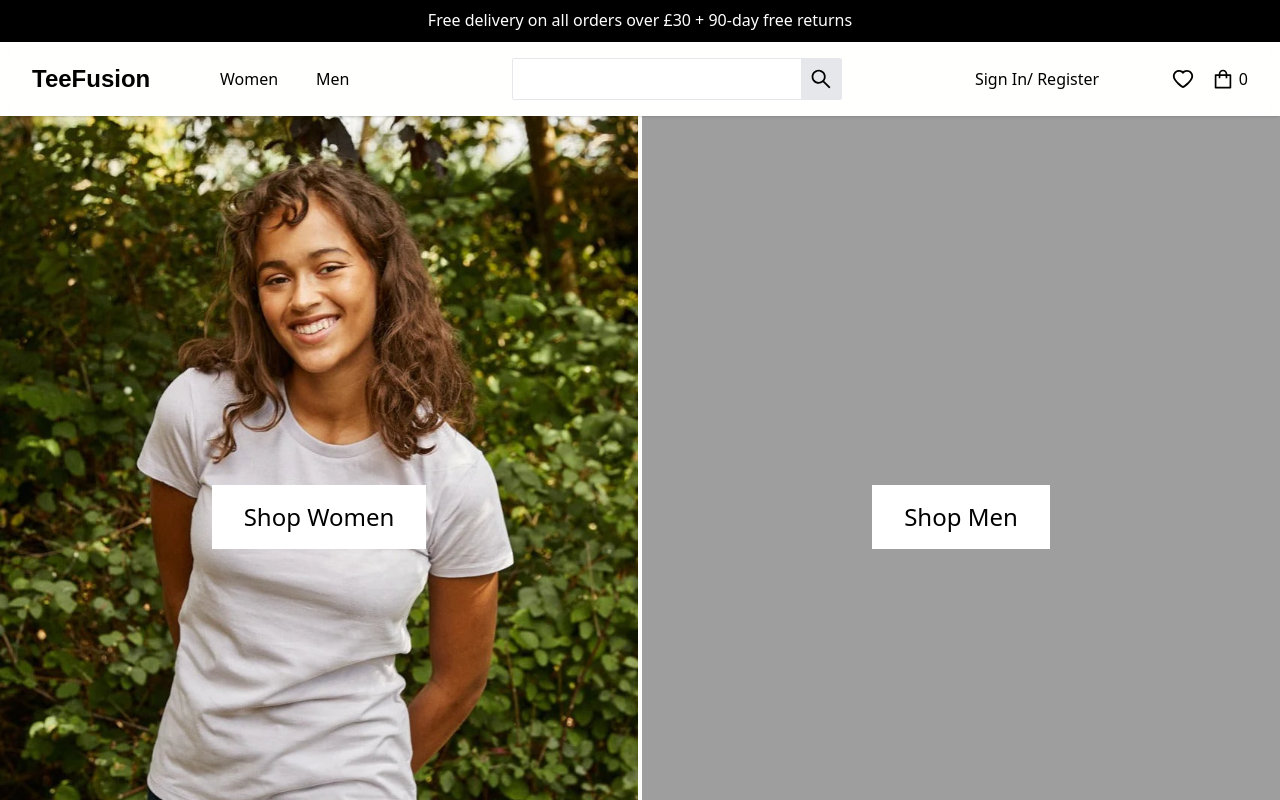
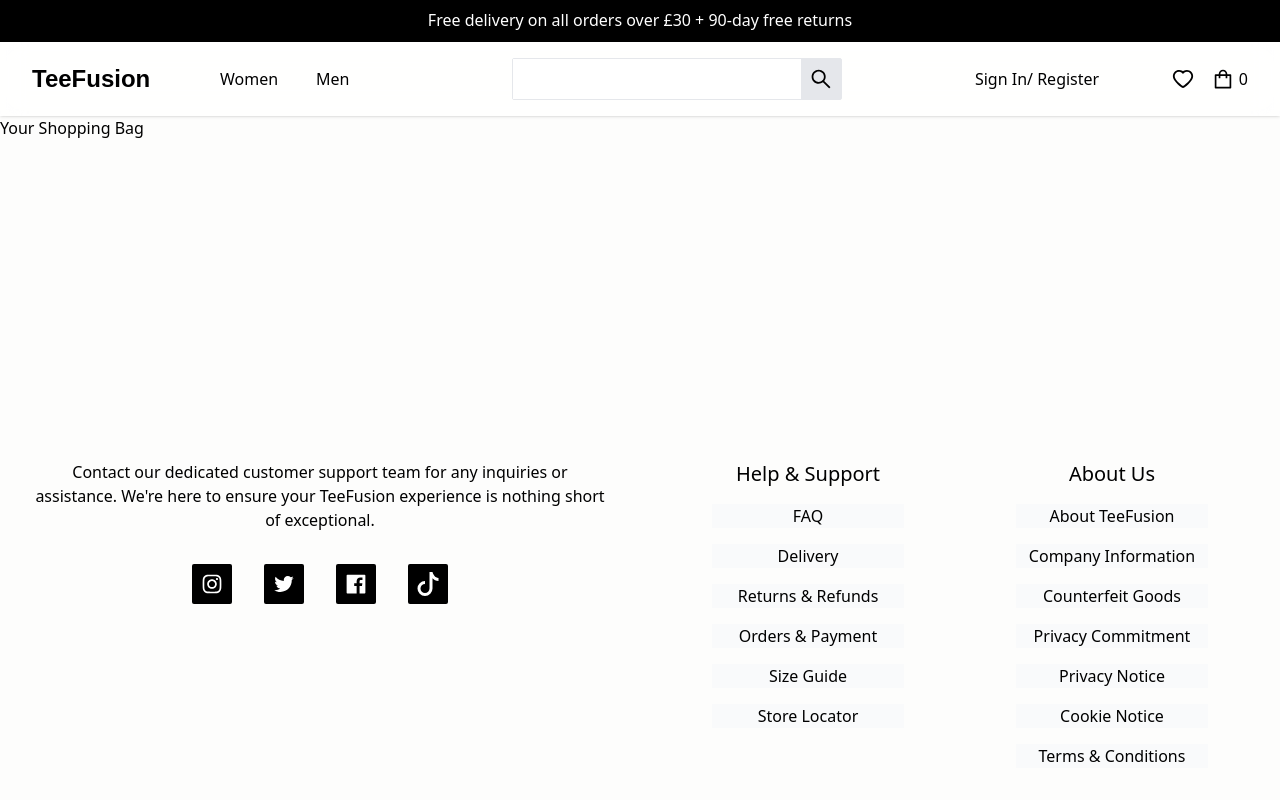
Before and after one commit to OscarSoanes/shopping-cart, a React (Create React App) app: page /#/basket in a window 1280 px wide. Before the commit this address led to /. Shown: the top 800 px of the page. Built offline with nearby package versions, Linux system fonts and the light colour scheme.

Commit message:
Basic displaying basket products

```diff
--- a/src/App.tsx
+++ b/src/App.tsx
@@ -10,8 +10,10 @@ import { Product } from "./components/Product";
 import { useEffect, useState } from "react";
 import { Basket } from "./components/Basket";
 
+import { BasketInterface } from "./functions/basket";
+
 function App() {
-  const [basket, setBasket] = useState(Array<Object>);
+  const [basket, setBasket] = useState(Array<BasketInterface>);
 
   function setItemToBasket(productId: string, size: string, quantity: string) {
     const newProduct = { id: productId, size: size, quantity: quantity };
@@ -44,11 +46,8 @@ function App() {
           <Route path='/shop/men' element={<Shop type='men' />} />
           <Route path='/shop/women' element={<Shop type='women' />} />
           <Route path='/search/*' element={<Search />} />
-          <Route
-            path='/product/*'
-            element={<Product setItemToBasket={setItemToBasket} />}
-          />
-          <Route path='/basket' element={<Basket />} />
+          <Route path='/product/*' element={<Product setItemToBasket={setItemToBasket} />} />
+          <Route path='/basket' element={<Basket basket={basket} />} />
           <Route path='/' element={<HomePage />} />
           <Route path='*' element={<NoPage />} />
           <Route path='/404' element={<NoPage />} />
--- a/src/components/Basket.tsx
+++ b/src/components/Basket.tsx
@@ -1,3 +1,17 @@
-export function Basket() {
-  return <div></div>;
+import { BasketInterface } from "../functions/basket";
+import { BasketComponent } from "./BasketComponent";
+
+export function Basket({ basket }: { basket: Array<BasketInterface> }) {
+  return (
+    <main className='grid grid-cols-2'>
+      <h2 className='col-span-2'>Your Shopping Bag</h2>
+
+      <section>
+        {basket.map((product, index) => (
+          <BasketComponent key={index} productInBasket={product} />
+        ))}
+      </section>
+      <section></section>
+    </main>
+  );
 }
--- /dev/null
+++ b/src/components/BasketComponent.tsx
@@ -0,0 +1,61 @@
+import { useEffect, useState } from "react";
+import { getById } from "../functions/api";
+import { BasketInterface } from "../functions/basket";
+
+export function BasketComponent({ productInBasket }: { productInBasket: BasketInterface }) {
+  const [product, setProduct] = useState(Object);
+  const [image, setImage] = useState("");
+
+  useEffect(() => {
+    const product = getById(parseInt(productInBasket.id));
+    setProduct(product);
+  }, [productInBasket.id]);
+
+  useEffect(() => {
+    if (!product.image) {
+      return;
+    }
+
+    import(`../media/${product.image}`).then((image) => setImage(image.default));
+  }, [product]);
+
+  return (
+    <section className='grid grid-cols-2 gap-4'>
+      <img src={image} alt={`${product.brand} ${product.title}`} />
+      <div>
+        <h3>{product.name}</h3>
+        {product.price && <p>£{product.price.toFixed(2)}</p>}
+
+        <section>
+          <h4>Size:</h4>
+          <CreateSelect
+            options={["XXS", "XS", "S", "M", "L", "XL", "XXL", "XXXL"]}
+            target={productInBasket.size}
+          />
+        </section>
+
+        <section>
+          <h4>Quantity:</h4>
+          <CreateSelect
+            options={["1", "2", "3", "4", "5", "6", "7", "8", "9"]}
+            target={productInBasket.quantity}
+          />
+        </section>
+
+        <button>Delete</button>
+      </div>
+    </section>
+  );
+}
+
+function CreateSelect({ options, target }: { options: Array<String>; target: string }) {
+  return (
+    <select>
+      {options.map((value, index) => (
+        <option value='value' key={index} selected={target === value && true}>
+          {value}
+        </option>
+      ))}
+    </select>
+  );
+}
--- /dev/null
+++ b/src/functions/basket.ts
@@ -0,0 +1,5 @@
+export interface BasketInterface {
+  id: string,
+  size: string,
+  quantity: string
+}
```
